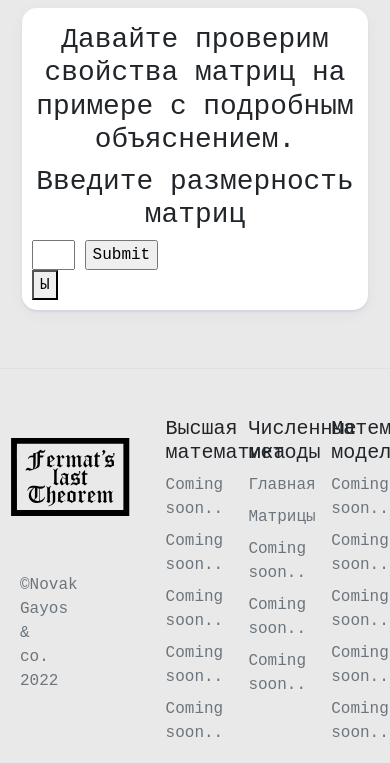
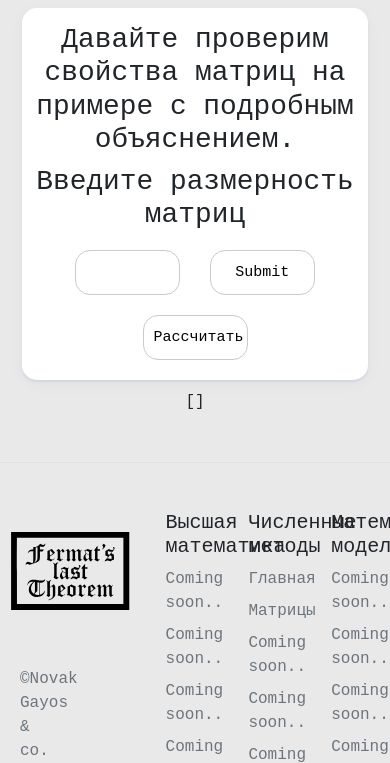
Before and after one commit to SwAsKk/Fermats-last-theorem, a Django app: page /numericmethods/matrixrules in a window 390 px wide; the page is wider, and only the part inside the window is pictured. Shown: the part 1320-2083 px from the top of that part. Run offline with Django 4.2, Linux system fonts and the light colour scheme; some libraries are stand-ins or nearby versions.

Commit message:
Styles and views
Added styles to table of inputs, made filling array from user input in views
TODO:
-Clean code
-Write the rest of algorythm
-Fix styles(make them responsive)

```diff
--- a/main/templates/pages/matrixlaws.html
+++ b/main/templates/pages/matrixlaws.html
@@ -30,7 +30,7 @@
     </div>
     <br/>
     <br/>
-    <div class="card2">
+    <div class="card2" style="text-align: center;" >
       <h1 style="text-align: center;">Давайте проверим свойства матриц на примере с подробным объяснением.</h1>
       <h1 style="text-align: center;">Введите размерность матриц</h1>
       <form action="" method="post">
@@ -47,17 +47,62 @@
               <tr>
                 {% for i in n_value %}
                 <td class="TblCl">
-                  <input type="number" name="fake_matrix" id="inp{{ j }}{{ i }}" placeholder="0" autocomplete="off"/>
+                  <input type="number" name="fake_matrix" id="inp{{ j }}{{ i }}" placeholder="0" autocomplete="off" />
                 </td>{% endfor %}
               </tr>
             {% endfor %}
+            <input type="submit" value ="Рассчитать"/>
+        </table>
 
-        </table>
-        <button type="submit">Ы</button>
       </form>
     </div>
+
+    {{firstArray}}
 
 
 
   </section>
+
+<style>
+
+  input {
+    height: 3em;
+    width: 7em;
+    font-family: 'Courier New', Courier, monospace;
+    color:rgb(0, 0, 0);
+    backgroud-color:rgb(202, 202, 202);
+    font-size: 15px;
+    text-align: center;
+    border-style: solid;
+    border-width: 1px;
+    border-radius: 15px;
+    border-color:rgb(202, 202, 202);
+    box-sizing: border-box;
+}
+
+input:focus {
+    border-color:rgb(83, 42, 42);
+    border-width: 2px;
+}
+
+input:hover {
+  background-color:rgb(255, 255, 255);
+}
+
+.tableO {
+    margin: auto;
+}
+
+td {
+    padding: auto;
+}
+.tableO {
+  margin: auto;
+}
+
+input {outline:none;}
+input:active {outline:none;}
+:focus {outline:none;}
+
+</style>
 {% endblock content %}
--- a/main/views.py
+++ b/main/views.py
@@ -40,13 +40,14 @@ def matrixLawOfEquality(request):
 
     listArray = request.POST.getlist('fake_matrix')
     fisrtArray = []
-    for i in range(2):
-        fisrtArray.append([0]*2)
-    count = 0
+
 
     if len(listArray) != 0:
-        for i in range (2):
-            for j in range (2):
+        for с in range(round(len(listArray)**0.5)):
+            fisrtArray.append([0]*round(len(listArray)**0.5))
+        count = 0
+        for i in range (round(len(listArray)**0.5)):
+            for j in range (round(len(listArray)**0.5)):
                 fisrtArray[i][j] = int(listArray[count])
                 count += 1
 
@@ -56,5 +57,6 @@ def matrixLawOfEquality(request):
         #for j in range(2):
             #firstArray[i][j].insert(firstArray,listArray)
     print(listArray)
+    context["firstArray"] = fisrtArray
 
-    return render(request, 'pages/matrixlaws.html', context,)
+    return render(request, 'pages/matrixlaws.html', context)
--- a/static/css/style.css
+++ b/static/css/style.css
@@ -49,6 +49,7 @@
     padding-top: 15px;
   }
   .card2{
+
     background: white;
     width: 95%;
     height: 40%;
@@ -66,3 +67,43 @@
 .headOfCard{
   text-align: center;
 }
+
+
+input {
+  gap:20px;
+  margin: 10px;
+  padding: 10px;
+  height: 3em;
+  width: 7em;
+  font-family: 'Courier New', Courier, monospace;
+  color:rgb(0, 0, 0);
+  background-color:rgb(255, 255, 255);
+  font-size: 15px;
+  text-align: center;
+  border-style: solid;
+  border-width: 1px;
+  border-radius: 15px;
+  border-color:rgb(202, 202, 202);
+  box-sizing: border-box;
+}
+
+input:focus {
+  border-color:rgb(83, 42, 42);
+  border-width: 2px;
+}
+
+input:hover {
+  background-color:rgb(50, 50, 50);
+}
+
+.tableO {
+  margin: auto;
+}
+
+td {
+  padding: auto;
+}
+
+input {outline:none;}
+input:active {outline:none;}
+:focus {outline:none;}
```
